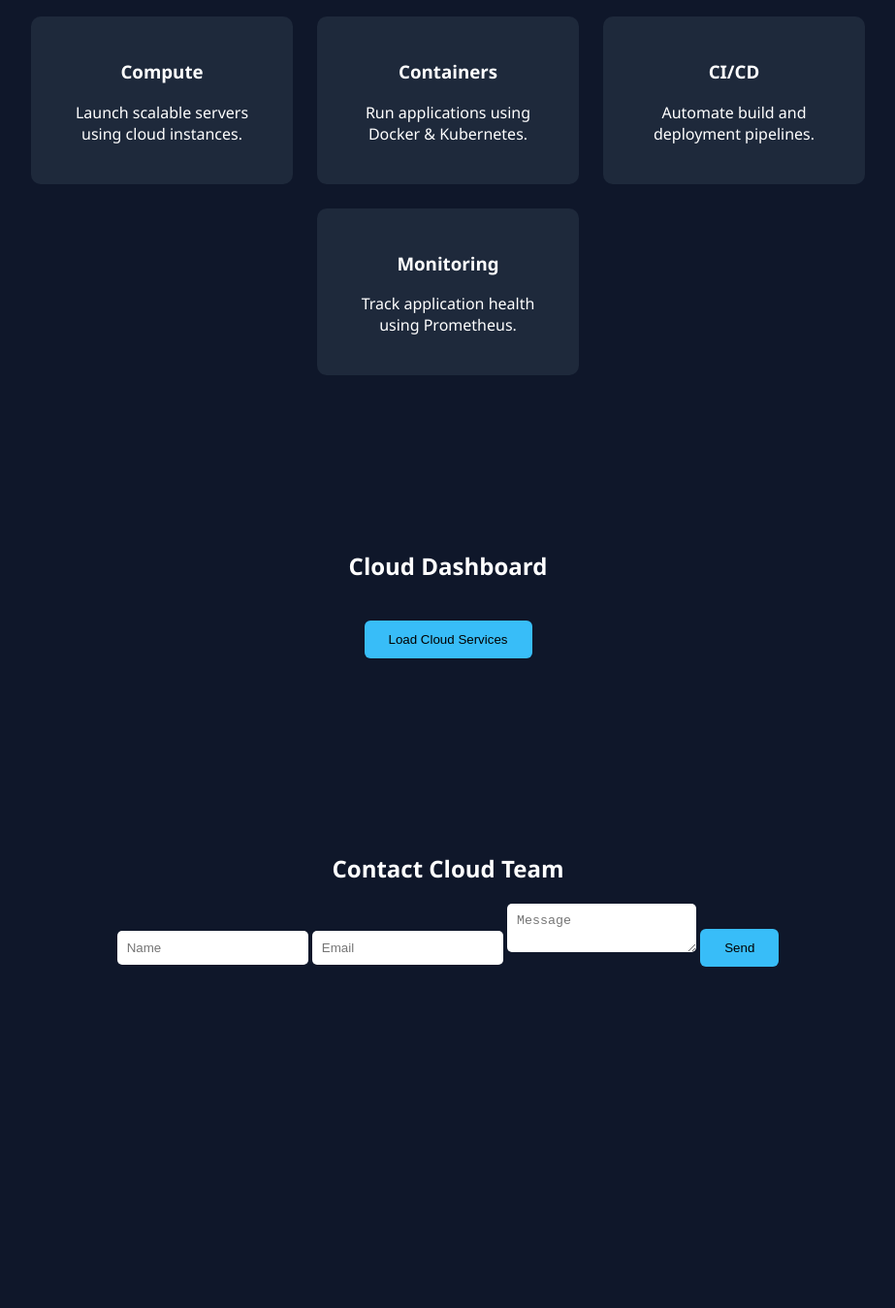
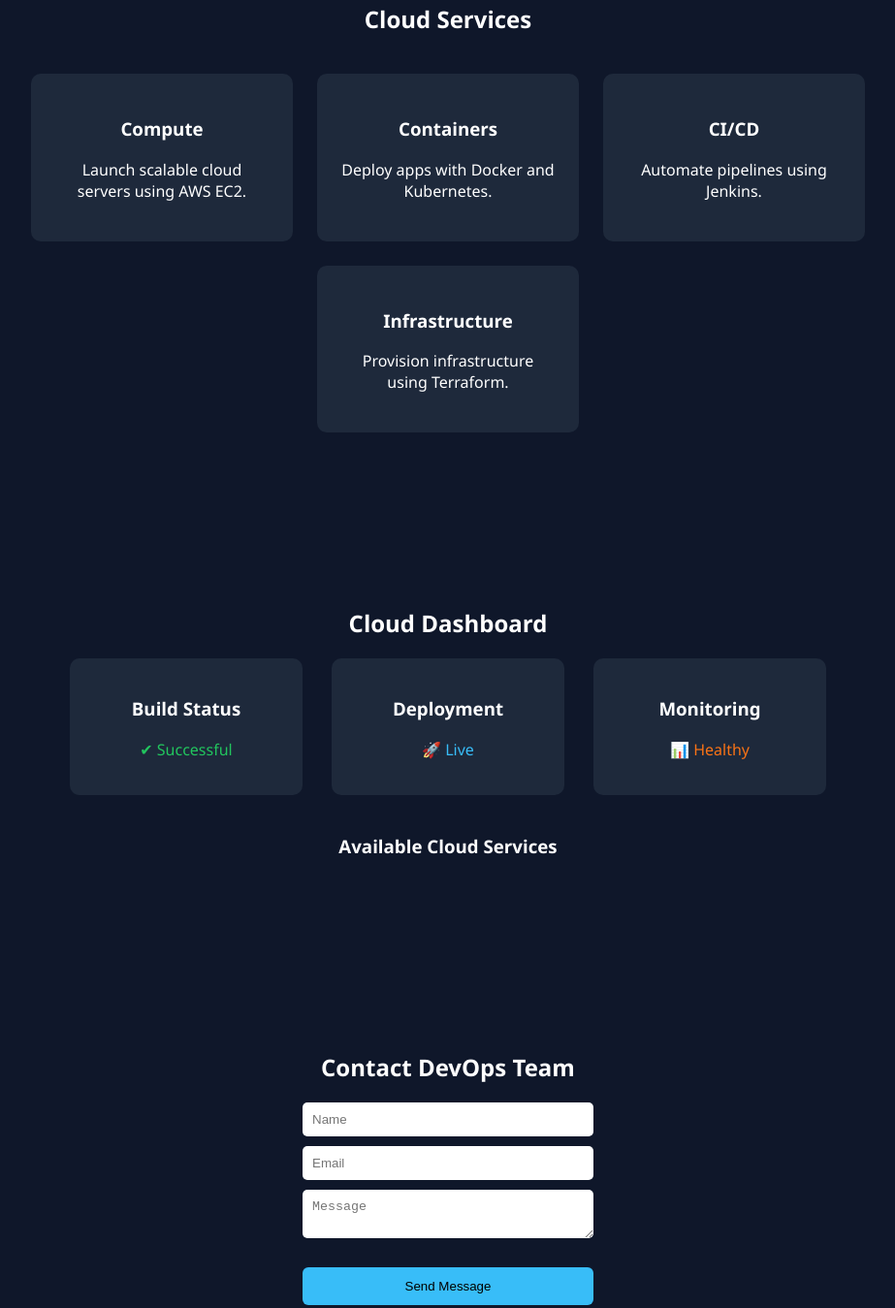
Before and after one commit to GaneshNarale/cloud-app, a website: page views/index.html in a window 1280 px wide. Shown: the part 602-1951 px from the top of the page at 97% size, without its empty margins (178-1101 px from the left). Before the commit the page ends 1679 px from the top, so only its background shows below. Drawn offline with Linux system fonts and the light colour scheme.

Commit message:
Update index.html

```diff
--- a/views/index.html
+++ b/views/index.html
@@ -1,14 +1,17 @@
 <!DOCTYPE html>
 <html>
 <head>
-<title>Cloud DevOps Platform</title>
+
+<title>CloudOps Platform</title>
 <link rel="stylesheet" href="/style.css">
+
 </head>
 
 <body>
 
 <nav>
-<h1>CloudOps</h1>
+
+<h1>☁ CloudOps</h1>
 
 <ul>
 <li><a href="#home">Home</a></li>
@@ -16,13 +19,23 @@
 <li><a href="#dashboard">Dashboard</a></li>
 <li><a href="#contact">Contact</a></li>
 </ul>
+
 </nav>
 
 
+
 <section id="home">
-<h2>Cloud Infrastructure Platform</h2>
-<p>Deploy, Scale and Monitor applications using DevOps automation</p>
+
+<h2>Modern Cloud Infrastructure</h2>
+
+<p>
+Build • Deploy • Scale Applications using DevOps Automation
+</p>
+
+<button onclick="loadCloud()">Explore Cloud Services</button>
+
 </section>
+
 
 
 <section id="services">
@@ -33,22 +46,22 @@
 
 <div class="card">
 <h3>Compute</h3>
-<p>Launch scalable servers using cloud instances.</p>
+<p>Launch scalable cloud servers using AWS EC2.</p>
 </div>
 
 <div class="card">
 <h3>Containers</h3>
-<p>Run applications using Docker & Kubernetes.</p>
+<p>Deploy apps with Docker and Kubernetes.</p>
 </div>
 
 <div class="card">
 <h3>CI/CD</h3>
-<p>Automate build and deployment pipelines.</p>
+<p>Automate pipelines using Jenkins.</p>
 </div>
 
 <div class="card">
-<h3>Monitoring</h3>
-<p>Track application health using Prometheus.</p>
+<h3>Infrastructure</h3>
+<p>Provision infrastructure using Terraform.</p>
 </div>
 
 </div>
@@ -56,27 +69,64 @@
 </section>
 
 
+
 <section id="dashboard">
 
 <h2>Cloud Dashboard</h2>
 
-<button onclick="loadCloud()">Load Cloud Services</button>
+<div class="status">
+
+<div class="status-card">
+<h3>Build Status</h3>
+<p class="green">✔ Successful</p>
+</div>
+
+<div class="status-card">
+<h3>Deployment</h3>
+<p class="blue">🚀 Live</p>
+</div>
+
+<div class="status-card">
+<h3>Monitoring</h3>
+<p class="orange">📊 Healthy</p>
+</div>
+
+</div>
+
+<h3 style="margin-top:40px">Available Cloud Services</h3>
 
 <ul id="cloudData"></ul>
 
 </section>
 
 
+
 <section id="contact">
 
-<h2>Contact Cloud Team</h2>
+<h2>Contact DevOps Team</h2>
+
+<div class="form">
 
 <input placeholder="Name">
+
 <input placeholder="Email">
+
 <textarea placeholder="Message"></textarea>
-<button>Send</button>
+
+<button>Send Message</button>
+
+</div>
 
 </section>
+
+
+
+<footer>
+
+CloudOps Platform © 2026
+
+</footer>
+
 
 
 <script>
@@ -91,9 +141,13 @@ const list = document.getElementById("cloudData");
 list.innerHTML="";
 
 data.services.forEach(service=>{
-    const li = document.createElement("li");
-    li.textContent = service;
-    list.appendChild(li);
+
+const li = document.createElement("li");
+
+li.textContent=service;
+
+list.appendChild(li);
+
 });
 
 }
```
